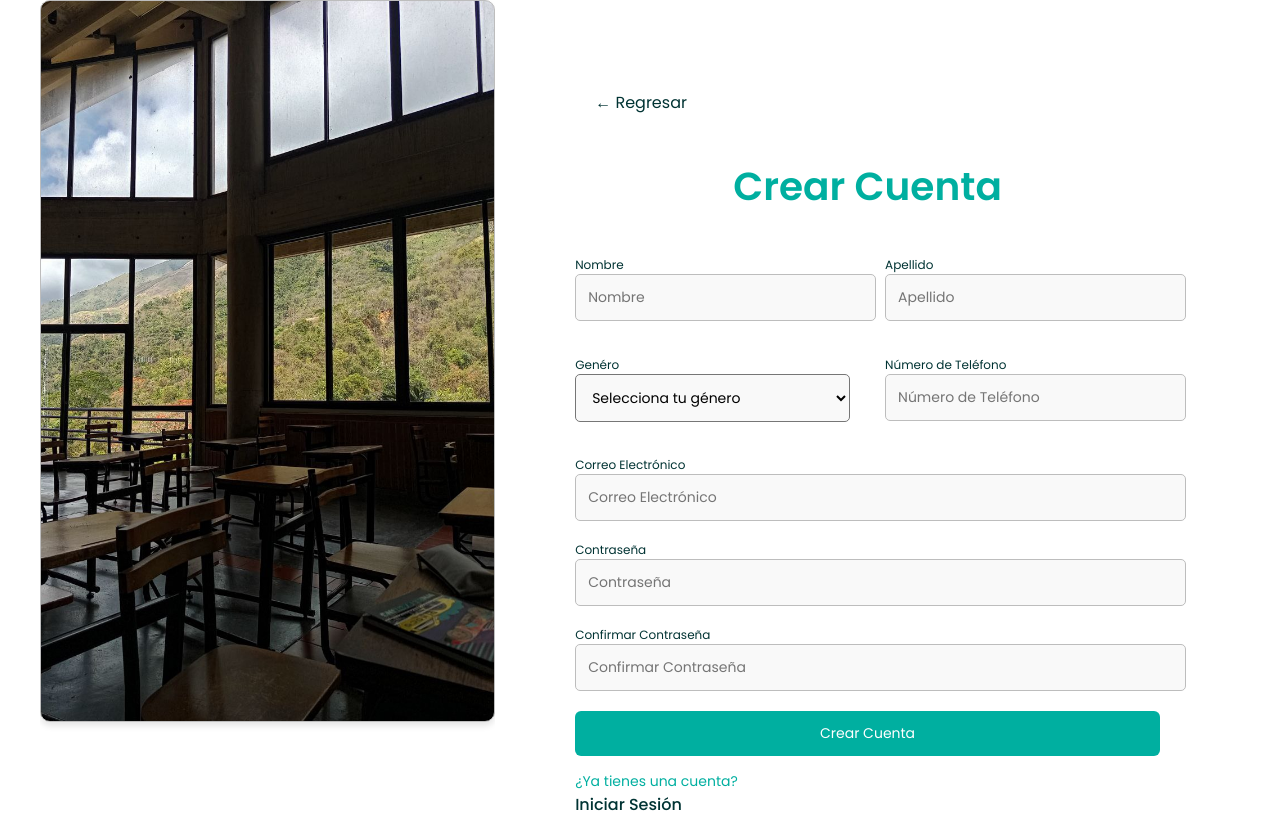
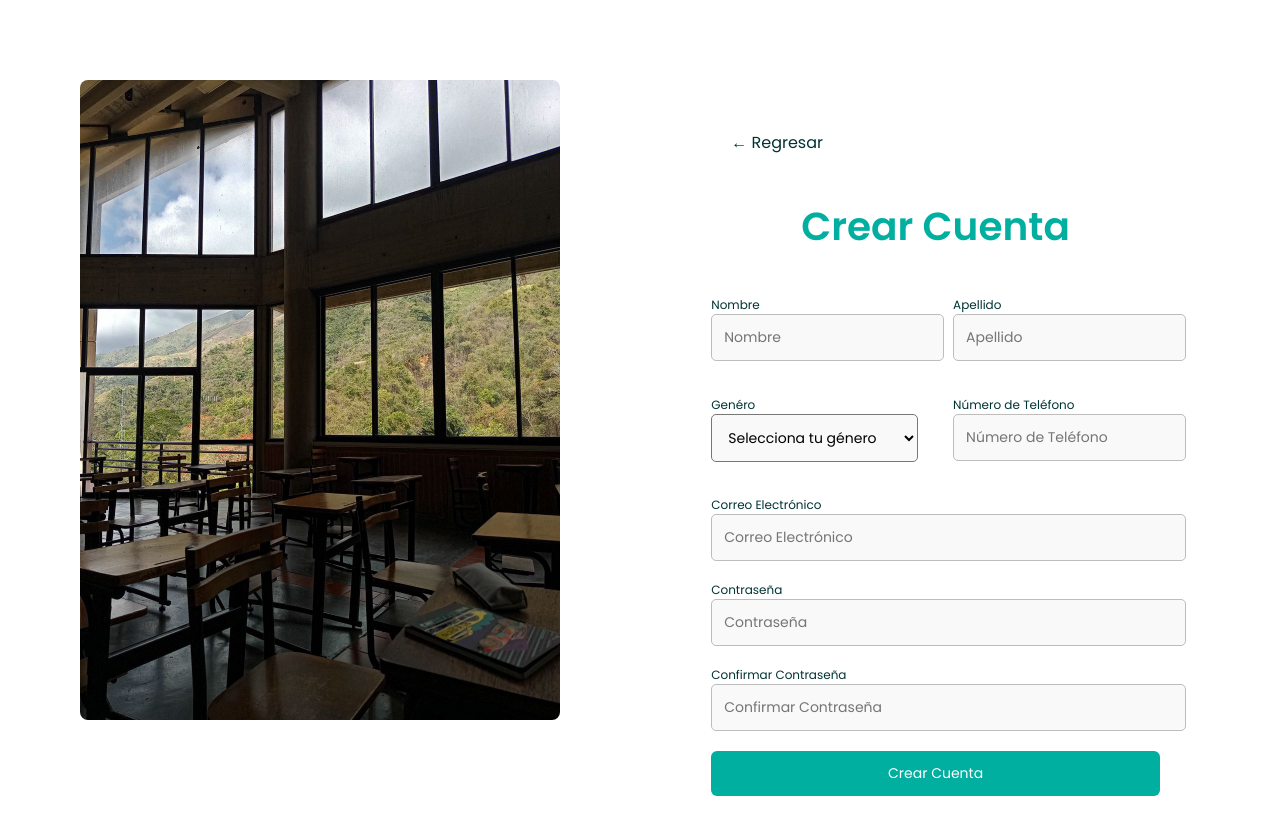
Before and after one commit to Aristides-19/unimet-avila, a React (Vite) app: page /register in a window 1280 px wide. Shown: the top 813 px of the page. Built offline with nearby package versions, Linux system fonts and the light colour scheme.

Commit message:
correcciones imagen registro

```diff
--- a/src/pages/Register/Register.jsx
+++ b/src/pages/Register/Register.jsx
@@ -1,9 +1,8 @@
-import React, {useState} from 'react';
+import React, { useState } from 'react';
 import { auth, db } from '../../firebase.js';
-import {createUserWithEmailAndPassword} from 'firebase/auth';
+import { createUserWithEmailAndPassword } from 'firebase/auth';
 import { doc, setDoc } from 'firebase/firestore';
-import { useNavigate } from 'react-router-dom';
-
+import classroomImage from './classroom.jpg'; // Importa la imagen
 import InputField from '../../components/InputField/InputField';
 import SelectField from '../../components/SelectField/SelectField';
 import ErrorMessage from '../../components/ErrorMessage/ErrorMessage';
@@ -14,7 +13,6 @@ import BackButton from '../../components/BackButton/BackButton';
 import styles from './Register.module.css';
 
 const Register = () => {
-
   const [formData, setFormData] = useState({
     nombre: '',
     apellido: '',
@@ -41,7 +39,7 @@ const Register = () => {
     setError('');
     setSuccess('');
 
-        if (formData.contrasena !== formData.confirmarContrasena){
+    if (formData.contrasena !== formData.confirmarContrasena) {
       setError('Las contraseñas no coinciden.');
       return;
     }
@@ -76,28 +74,33 @@ const Register = () => {
         contrasena: '',
         confirmarContrasena: '',
       });
-        } catch(err){
+    } catch (err) {
       setError(
-                err.code ==='auth/email-already-in-use'
+        err.code === 'auth/email-already-in-use'
           ? 'El correo ya esta registrado. Por favor, utiliza otro correo.'
           : 'Error al registrar: ' + err.message
       );
     }
   };
 
-    return(
-        <div className = {styles.pageContainer}>
+  return (
+    <div className={styles.pageContainer}>
       {/*Imagen a la izquierda*/}
-            <div className={styles.leftSection}></div>
+      <div className={styles.leftSection}>
+        <div className='registerCard'>
+          <img
+            src={classroomImage}
+            alt='Registro'
+            className={styles.registerImage}
+          />
+        </div>
+      </div>
 
       {/*Formulario de registro a la derecha*/}
       <div className={styles.rightSection}>
         <div className={styles.registerForm}>
           <div className={styles.backButtonContainer}>
-                        <BackButton
-                            className={styles.backButton}
-                            text='Regresar'
-                        />
+            <BackButton className={styles.backButton} text='Regresar' />
           </div>
           <h2>Crear Cuenta</h2>
           {error && <ErrorMessage message={error} />}
@@ -197,7 +200,9 @@ const Register = () => {
               className={styles.createAccountButton}
             />
           </form>
-                    <p className={styles.loginLink}>¿Ya tienes una cuenta?<a href='/login'>Iniciar Sesión</a></p>
+          <p className={styles.loginLink}>
+            ¿Ya tienes una cuenta?<a href='/login'>Iniciar Sesión</a>
+          </p>
           <div className={styles.socialRegister}>
             <p>O regístrate con</p>
           </div>
--- a/src/pages/Register/Register.module.css
+++ b/src/pages/Register/Register.module.css
@@ -3,24 +3,36 @@
     width: 100%;
     max-width: 1200px;
     height: 100%;
-    margin: 0 auto;
+    margin: var(--margin) auto;
     background-color: var(--sunlight);
     overflow: hidden;
 }
 
 .leftSection {
-    flex: 0.7;
-    background-image: url('classroom.jpg');
-    background-size: cover;
-    background-position: center;
-    background-repeat: no-repeat;
-    height: auto;
-    min-height: 300px;
-    max-height: 90vh;
-    border-radius: 10px;
-    border: 1px solid var(--separator);
-    box-shadow: 0 4px 6px rgba(0, 0, 0, 0.1);
+    flex: 1;
+    box-shadow: 0 4px 6px rgba(0, 0, 0, 0);
+    margin: var(--margin);
 }
+
+.registerCard {
+    /* Estilos para cada tarjeta de foto */
+    display: flex;
+    justify-content: center;
+    align-items: center; /* Centra verticalmente */
+    border-radius: 8px; /*  Radio de borde para las esquinas redondeadas */
+    overflow: hidden; /*  Oculta el contenido que se desborda de la tarjeta */
+    background-color: var(--sunlight); /*  Color de fondo, usando tu variable global */
+    box-shadow: 0 4px 8px rgba(0, 0, 0, 0); /*  Sombra suave para la tarjeta */
+}
+
+.registerImage {
+    /* Estilos comunes para las imágenes */
+    max-width: 80vw; /* Ancho máximo del 80% del ancho de la ventana */
+    max-height: 80vh; /* Altura máxima del 80% de la altura de la ventana */
+    height: auto; /*  Altura automática para mantener la proporción */
+    object-fit: cover; /*  Asegura que la imagen cubra el contenedor, recortando si es necesario */
+    border-radius: 8px; /* Radio de borde para las esquinas redondeadas */
+  }
 
 .rightSection {
     flex: 1;
```
Lines whose indentation alone changed are shown as unchanged.
